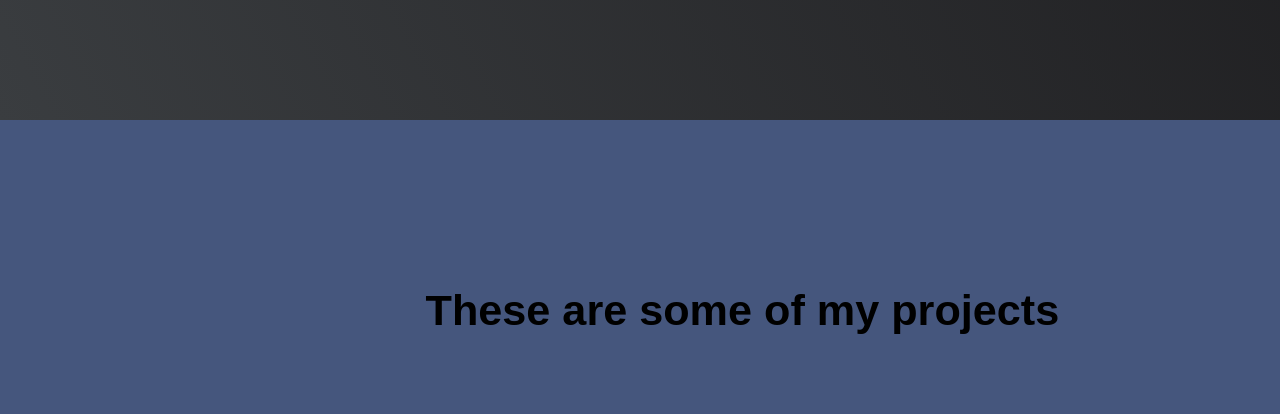
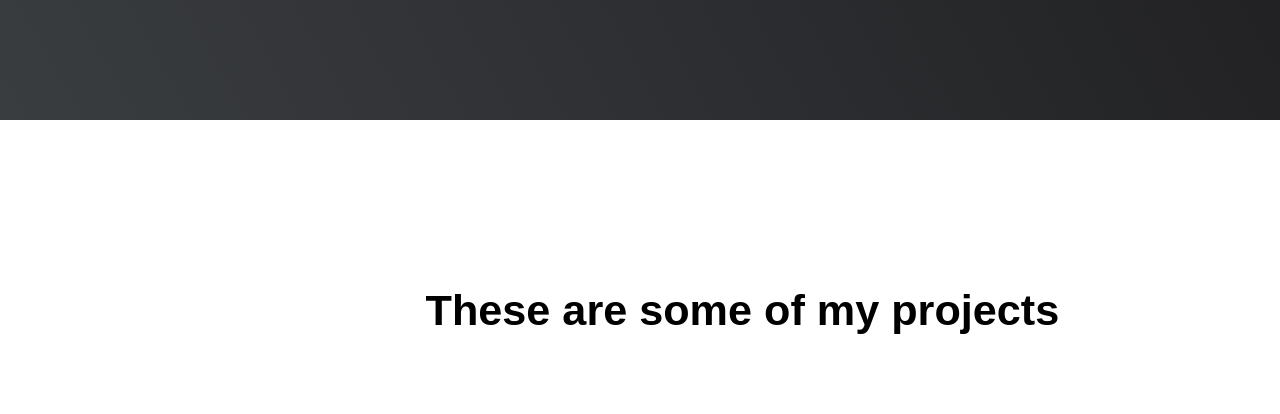
Before and after one commit to Payne680/portfolio-setup, a plain HTML site: page index.html in a window 1280 px wide. Shown: the part 680-1094 px from the top of the page. Drawn offline with Linux system fonts and the light colour scheme.

Commit message:
code correction

```diff
--- a/asset/styles/style.css
+++ b/asset/styles/style.css
@@ -47,15 +47,16 @@ a {
 }
 
 h2 {
-  font-family: "Raleway", sans-serif;
+  font-family: sans-serif;
   font-weight: 700;
   text-align: center;
 }
 
 footer p {
-    justify-content: flex-end;
-    font-size: 20px;color: #fff;
-  }
+  justify-content: flex-end;
+  font-size: 20px;color: #fff;
+
+}
 
 .welcome-section p {
   color: #be3144;
@@ -73,12 +74,6 @@ footer p {
 
 section {
   display: block;
-}
-
-.projects-section {
-  text-align: center;
-  padding: 10rem 2rem;
-  background-color: #45567d ;
 }
 
 section {
@@ -162,8 +157,7 @@ footer {
 }
 
 @media screen and (max-width: 500px) {
-    welcome-section {
-        width: 113%;
+ welcome-section {
+  width:113%;
     }
-
 }
```
